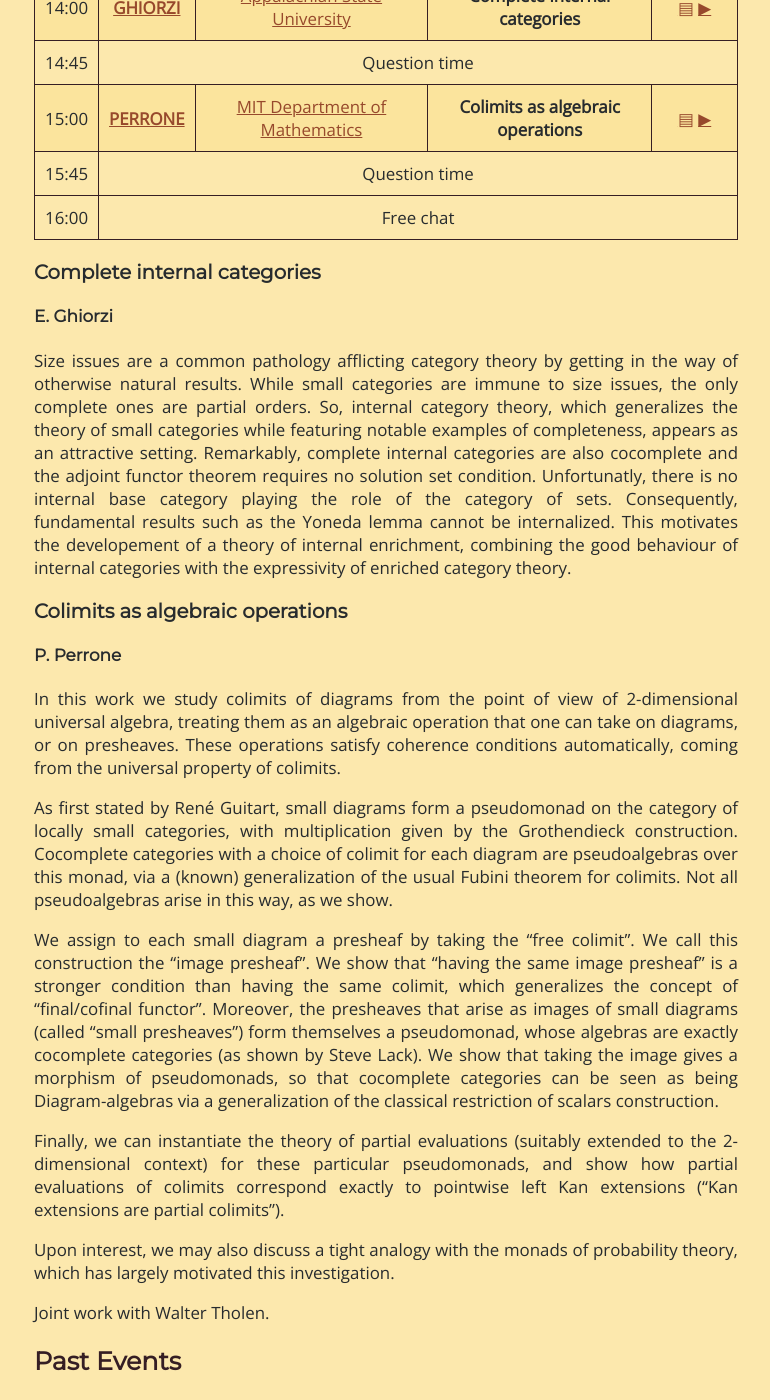
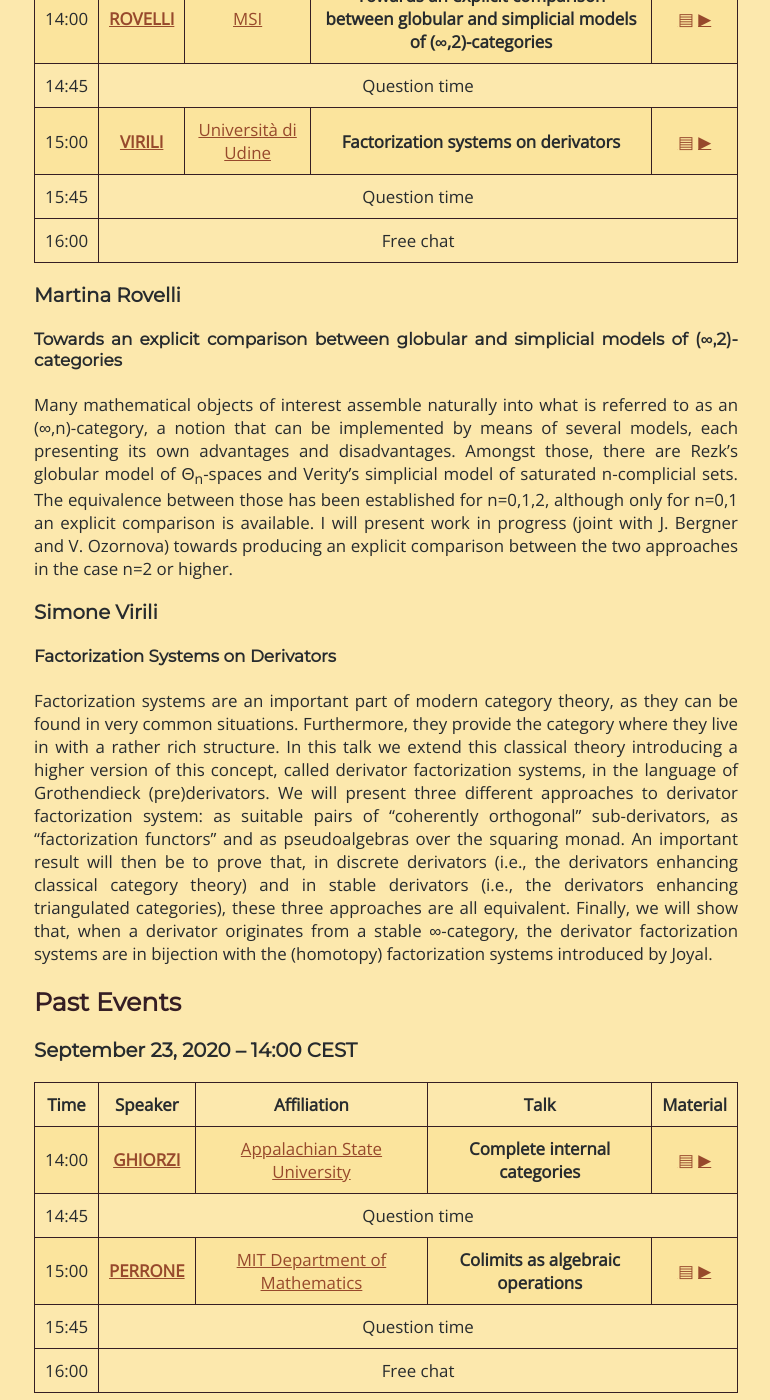
Before and after one commit to Progetto-ItaCa/Progetto-ItaCa.github.io, a Jekyll site: the page built from pages/fest.md, in a window 1280 px wide and 1400 px high, scrolled down 631 px. Shown: the whole window, without its empty margins (254-1024 px from the left). Built offline with Jekyll 4.4.1, drawn with Linux system fonts in a browser that asks for light colours; our own code applies the rules of GitHub Pages for plain Markdown files; some of the changed text lies outside the part shown.

Commit message:
itaca 4 is up

```diff
--- a/pages/fest.md
+++ b/pages/fest.md
@@ -16,7 +16,65 @@ If you would like to be a speaker, or you want to contact the organizers of the
 
 ## Schedule
 
-### Upcoming Event ⎯ September 23, 2020 ⎯ 14:00 CEST
+### Upcoming Event ⎯ October 21, 2020 ⎯ 14:00 CEST
+
+<a name="fest3"></a>
+<!-- #### [a3poster](a3poster.pdf), [a4poster](a4poster.pdf), [flyer](flyer.pdf) -->
+<center>
+<table>
+  <thead>
+    <tr>
+      <th>Time</th>
+      <th>Speaker</th>
+      <th>Affiliation</th>
+      <th>Talk</th>
+      <th>Material</th>
+    </tr>
+  </thead>
+  <tbody>
+    <tr style="background-color:#fbe49d	">
+      <td>14:00</td>
+      <td><a href="https://maths.anu.edu.au/people/academics/martina-rovelli" target="_blank"><strong>ROVELLI</strong></a></td>
+      <td><a href="">MSI</a></td>
+      <td><b>Towards an explicit comparison between globular and simplicial models of (∞,2)-categories</b></td>
+      <td><a href="#rovelli-abs">▤</a> <a href="" target="_blank">▶</a></td>
+    </tr>
+    <tr>
+      <td>14:45</td>
+      <td colspan="4">Question time </td>
+    </tr>
+    <tr style="background-color:#fbe49d">
+      <td>15:00</td>
+      <td><a href="" target="_blank"><strong>VIRILI</strong></a></td>
+      <td><a href="">Università di Udine</a></td>
+      <td><b>Factorization systems on derivators</b></td>
+      <td><a href="#virili-abs">▤</a> <a href="" target="_blank">▶</a></td>
+    </tr>
+    <tr>
+      <td>15:45</td>
+      <td colspan="4">Question time </td>
+    </tr>
+    <tr>
+      <td>16:00</td>
+      <td colspan="4">Free chat </td>
+    </tr>
+  </tbody>
+</table>
+</center>
+
+### Martina Rovelli
+#### Towards an explicit comparison between globular and simplicial models of (∞,2)-categories
+
+Many mathematical objects of interest assemble naturally into what is referred to as an (∞,n)-category, a notion that can be implemented by means of several models, each presenting its own advantages and disadvantages. Amongst those, there are Rezk’s globular model of Θ<sub>n</sub>-spaces and Verity’s simplicial model of saturated n-complicial sets. The equivalence between those has been established for n=0,1,2, although only for n=0,1 an explicit comparison is available. I will present work in progress (joint with J. Bergner and V. Ozornova) towards producing an explicit comparison between the two approaches in the case n=2 or higher.
+
+### Simone Virili
+#### Factorization Systems on Derivators
+
+Factorization systems are an important part of modern category theory, as they can be found in very common situations. Furthermore, they provide the category where they live in with a rather rich structure. In this talk we extend this classical theory introducing a higher version of this concept, called derivator factorization systems, in the language of Grothendieck (pre)derivators. We will present three different approaches to derivator factorization system: as suitable pairs of "coherently orthogonal" sub-derivators, as "factorization functors" and as pseudoalgebras over the squaring monad. An important result will then be to prove that, in discrete derivators (i.e., the derivators enhancing classical category theory) and in stable derivators (i.e., the derivators enhancing triangulated categories), these three approaches are all equivalent. Finally, we will show that, when a derivator originates from a stable ∞-category, the derivator factorization systems are in bijection with the (homotopy) factorization systems introduced by Joyal.
+
+## Past Events
+
+### September 23, 2020 ⎯ 14:00 CEST
 
 <a name="fest3"></a>
 <!-- #### [a3poster](a3poster.pdf), [a4poster](a4poster.pdf), [flyer](flyer.pdf) -->
@@ -61,28 +119,6 @@ If you would like to be a speaker, or you want to contact the organizers of the
   </tbody>
 </table>
 </center>
-
-### Complete internal categories
-#### E. Ghiorzi
-Size issues are a common pathology afflicting category theory by getting in the way of otherwise natural results. While small categories are immune to size issues, the only complete ones are partial orders. So, internal category theory, which generalizes the theory of small categories while featuring notable examples of completeness, appears as an attractive setting. Remarkably, complete internal categories are also cocomplete and the adjoint functor theorem requires no solution set condition. Unfortunatly, there is no internal base category playing the role of the category of sets. Consequently, fundamental results such as the Yoneda lemma cannot be internalized. This motivates the developement of a theory of internal enrichment, combining the good behaviour of internal categories with the expressivity of enriched category theory.
-
-### Colimits as algebraic operations
-#### P. Perrone
-In this work we study colimits of diagrams from the point of view of 2-dimensional universal algebra, treating them as an algebraic operation that one can take on diagrams, or on presheaves. These operations satisfy coherence conditions automatically, coming from the universal property of colimits.
-
-As first stated by René Guitart, small diagrams form a pseudomonad on the category of locally small categories, with multiplication given by the Grothendieck construction. Cocomplete categories with a choice of colimit for each diagram are pseudoalgebras over this monad, via a (known) generalization of the usual Fubini theorem for colimits. Not all pseudoalgebras arise in this way, as we show.
-
-We assign to each small diagram a presheaf by taking the "free colimit". We call this construction the "image presheaf".
-We show that "having the same image presheaf" is a stronger condition than having the same colimit, which generalizes the concept of "final/cofinal functor".
-Moreover, the presheaves that arise as images of small diagrams (called "small presheaves") form themselves a pseudomonad, whose algebras are exactly cocomplete categories (as shown by Steve Lack). We show that taking the image gives a morphism of pseudomonads, so that cocomplete categories can be seen as being Diagram-algebras via a generalization of the classical restriction of scalars construction.
-
-Finally, we can instantiate the theory of partial evaluations (suitably extended to the 2-dimensional context) for these particular pseudomonads, and show how partial evaluations of colimits correspond exactly to pointwise left Kan extensions ("Kan extensions are partial colimits").
-
-Upon interest, we may also discuss a tight analogy with the monads of probability theory, which has largely motivated this investigation.
-
-Joint work with Walter Tholen.
-
-## Past Events
 
 ### June 17, 2020 ⎯ 14:00 CEST
 <a name="fest1"></a>
```
